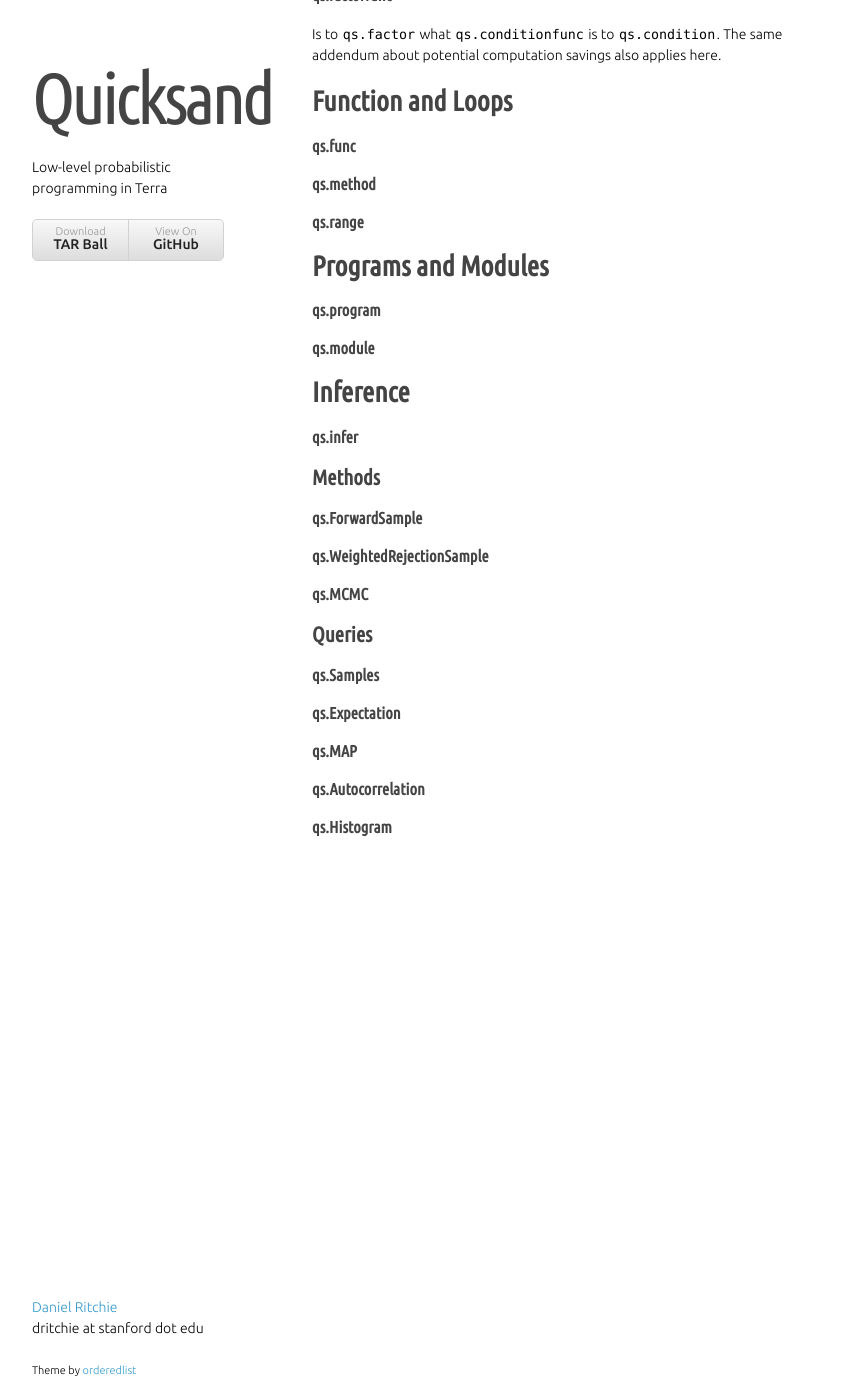
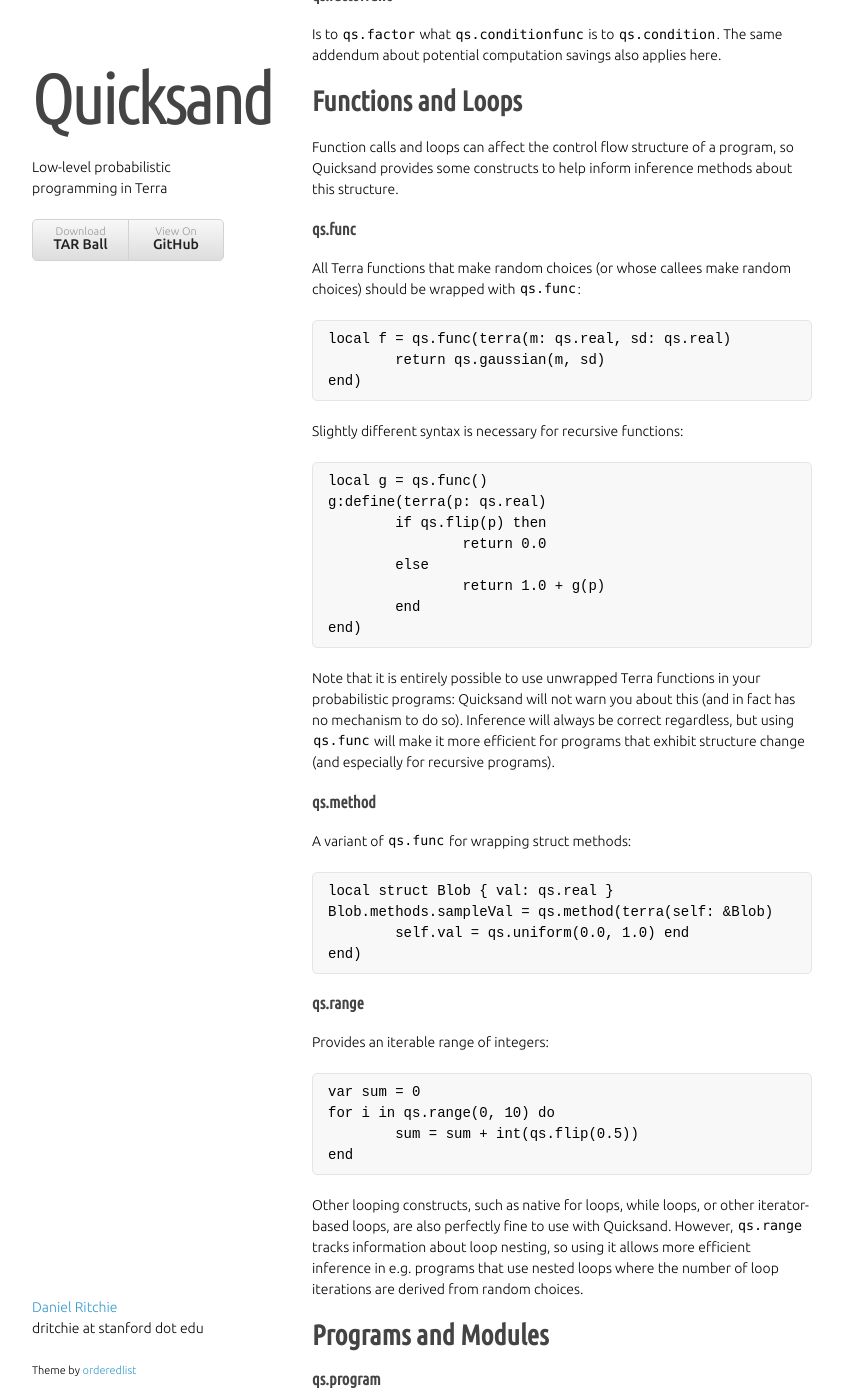
Before and after one commit to dritchie/quicksand, a Jekyll site: the page built from index.md, in a window 1280 px wide and 1400 px high, scrolled down 6405 px. Shown: the whole window, without its empty margins (218-1061 px from the left). Built offline with Jekyll 4.4.1, drawn with Linux system fonts in a browser that asks for light colours; some web fonts are replaced; some of the changed text lies outside the part shown.

Commit message:
functions and loops section.

```diff
--- a/index.md
+++ b/index.md
@@ -216,14 +216,50 @@
 Is to `qs.factor` what `qs.conditionfunc` is to `qs.condition`. The same addendum about potential computation savings also applies here.
 
 
-# Function and Loops
+# Functions and Loops
+
+Function calls and loops can affect the control flow structure of a program, so Quicksand provides some constructs to help inform inference methods about this structure.
 
 ### qs.func
 
+All Terra functions that make random choices (or whose callees make random choices) should be wrapped with `qs.func`:
+
+	local f = qs.func(terra(m: qs.real, sd: qs.real)
+		return qs.gaussian(m, sd)
+	end)
+
+Slightly different syntax is necessary for recursive functions:
+
+	local g = qs.func()
+	g:define(terra(p: qs.real)
+		if qs.flip(p) then
+			return 0.0
+		else
+			return 1.0 + g(p)
+		end
+	end)
+
+Note that it is entirely possible to use unwrapped Terra functions in your probabilistic programs: Quicksand will not warn you about this (and in fact has no mechanism to do so). Inference will always be correct regardless, but using `qs.func` will make it more efficient for programs that exhibit structure change (and especially for recursive programs).
+
 ### qs.method
+
+A variant of `qs.func` for wrapping struct methods:
+
+	local struct Blob { val: qs.real }
+	Blob.methods.sampleVal = qs.method(terra(self: &Blob)
+		self.val = qs.uniform(0.0, 1.0) end
+	end)
 
 ### qs.range
 
+Provides an iterable range of integers:
+
+	var sum = 0
+	for i in qs.range(0, 10) do
+		sum = sum + int(qs.flip(0.5))
+	end
+
+Other looping constructs, such as native for loops, while loops, or other iterator-based loops, are also perfectly fine to use with Quicksand. However, `qs.range` tracks information about loop nesting, so using it allows more efficient inference in e.g. programs that use nested loops where the number of loop iterations are derived from random choices.
 
 # Programs and Modules
 
```
